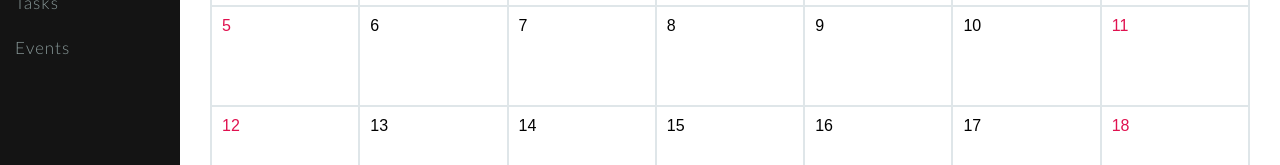
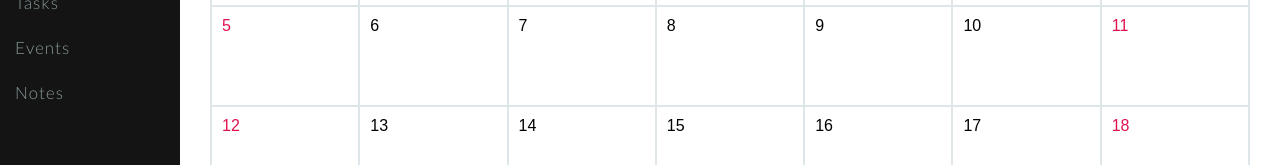
Before and after one commit to genkjames/planahead, a React (Create React App) app in the folder client/: page /dashboard in a window 1280 px wide. Shown: the part 320-485 px from the top of the page. Built offline with nearby package versions, Linux system fonts and the light colour scheme; no server answers; sample sign-in values are in the browser's storage.

Commit message:
add notes link to side menu navigation

```diff
--- a/client/src/components/navigation/SideNav.jsx
+++ b/client/src/components/navigation/SideNav.jsx
@@ -14,6 +14,7 @@ function SideNav(props) {
       </div>
       <Link to="/dashboard/tasks">Tasks</Link>
       <Link to="/dashboard/events">Events</Link>
+      <Link to="/dashboard/notes">Notes</Link>
     </nav>
   )
 }
```
